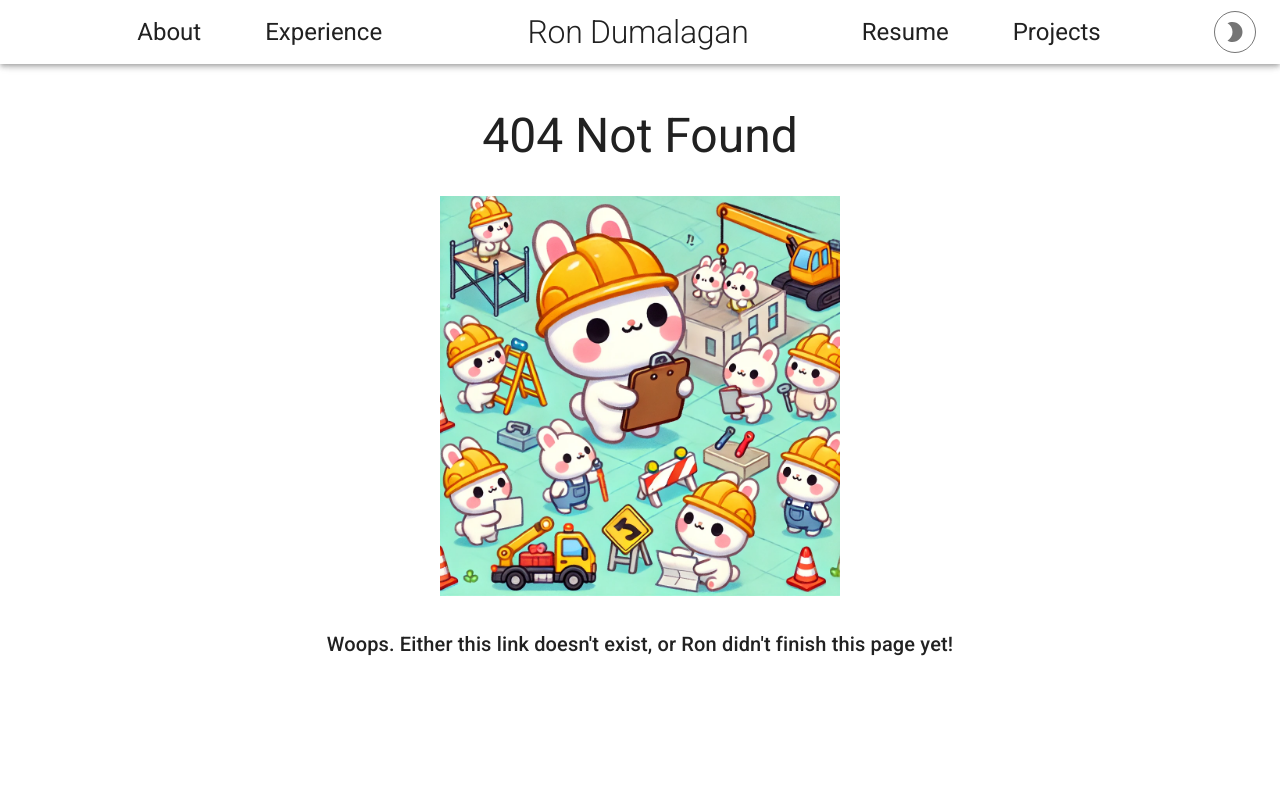
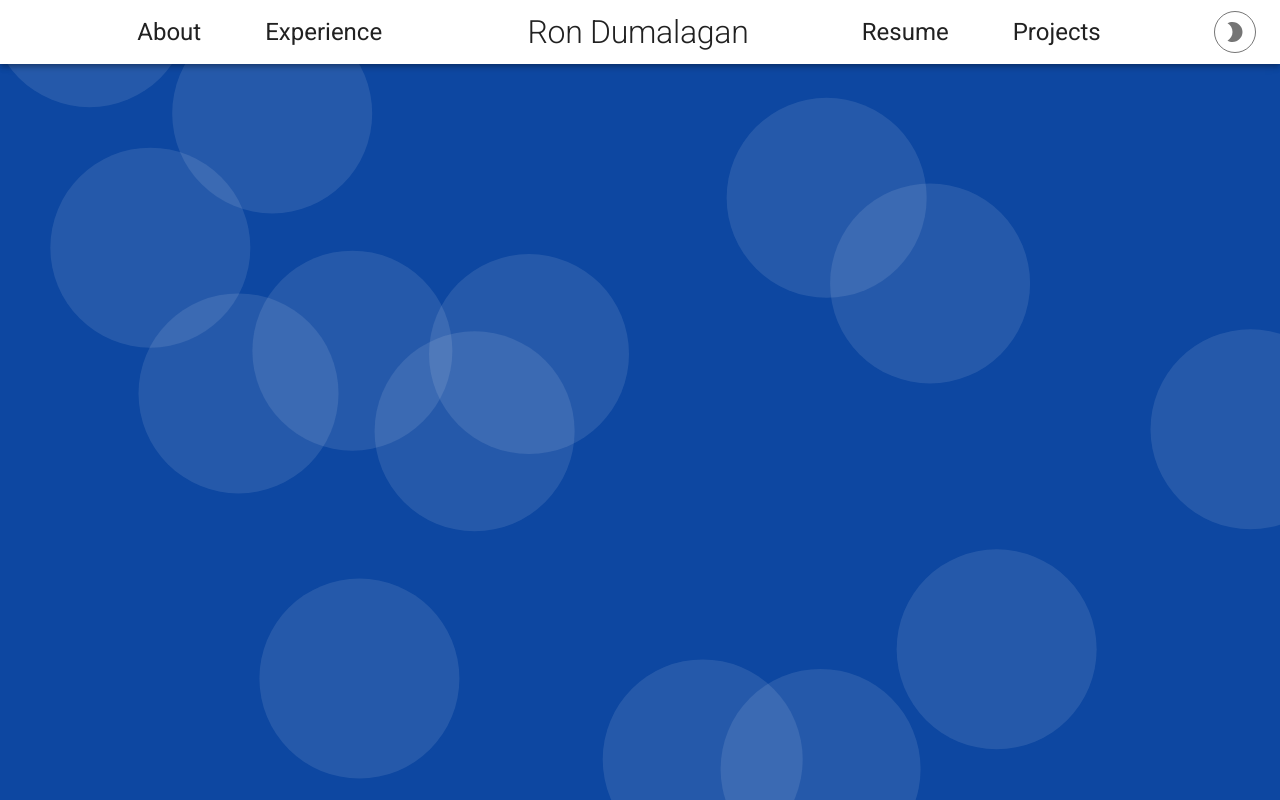
Before and after one commit to ronduma/ronduma.github.io, a React (Vite) app in the folder frontend/: page /test in a window 1280 px wide. Before the commit this address had no page. Built offline with nearby package versions, Linux system fonts and the light colour scheme.

Commit message:
added tsparticles test page

```diff
--- a/frontend/package.json
+++ b/frontend/package.json
@@ -16,6 +16,8 @@
     "@mui/icons-material": "^6.3.1",
     "@mui/lab": "^6.0.0-beta.24",
     "@mui/material": "^6.4.1",
+    "@tsparticles/react": "^3.0.0",
+    "@tsparticles/slim": "^3.8.0",
     "react": "^18.3.1",
     "react-dom": "^18.3.1",
     "react-router-dom": "^7.1.3"
--- a/frontend/src/App.tsx
+++ b/frontend/src/App.tsx
@@ -29,6 +29,7 @@ import ModeToggler from "./components/ModeToggler";
 import Home from "./pages/home/Home";
 import Resume from "./pages/resume/Resume";
 import NotFound from "./pages/NotFound";
+import Test from "./pages/Test";
 
 const AppContent: React.FC = () => {
   const navigate = useNavigate();
@@ -185,6 +186,7 @@ const AppContent: React.FC = () => {
       <Routes>
         <Route path="/" element={<Home theme={theme} />} />
         <Route path="/resume" element={<Resume />} />
+        <Route path="/test" element={<Test />} />
         <Route path="*" element={<NotFound />} />
       </Routes>
     </ThemeProvider>
--- /dev/null
+++ b/frontend/src/pages/Test.tsx
@@ -0,0 +1,86 @@
+import { useEffect, useMemo, useState } from "react";
+import Particles, { initParticlesEngine } from "@tsparticles/react";
+import {
+  type Container,
+  type ISourceOptions,
+  MoveDirection,
+  OutMode,
+} from "@tsparticles/engine";
+import { loadSlim } from "@tsparticles/slim";
+
+const Test = () => {
+  const [init, setInit] = useState(false);
+
+  useEffect(() => {
+    initParticlesEngine(async (engine) => {
+      await loadSlim(engine);
+    }).then(() => {
+      setInit(true);
+    });
+  }, []);
+
+  const particlesLoaded = async (container?: Container): Promise<void> => {
+    console.log(container);
+  };
+
+  const config = {
+    background: {
+      color: {
+        value: "#0d47a1",
+      },
+    },
+    fpsLimit: 120,
+    particles: {
+      color: {
+        value: "#ffffff",
+      },
+      move: {
+        direction: MoveDirection.none,
+        enable: true,
+        outModes: {
+          default: OutMode.out,
+        },
+        random: false,
+        speed: 0.5,
+        straight: false,
+      },
+      number: {
+        density: {
+          enable: true,
+        },
+        value: 30,
+      },
+      opacity: {
+        value: 0.1,
+      },
+      shape: {
+        type: "circle",
+      },
+      size: {
+        value: { min: 100, max: 100 },
+      },
+    },
+    detectRetina: true,
+  }
+
+  const options: ISourceOptions = useMemo(
+    () => (
+      config
+    ),
+    []
+  );
+
+  if (init) {
+    return (
+      <Particles
+        id="tsparticles"
+        particlesLoaded={particlesLoaded}
+        options={options}
+      />
+    );
+  }
+
+  return <></>;
+};
+
+export default Test;
```
Also changed, not shown: 1 other file (tests, documents, lock files or other folders).
